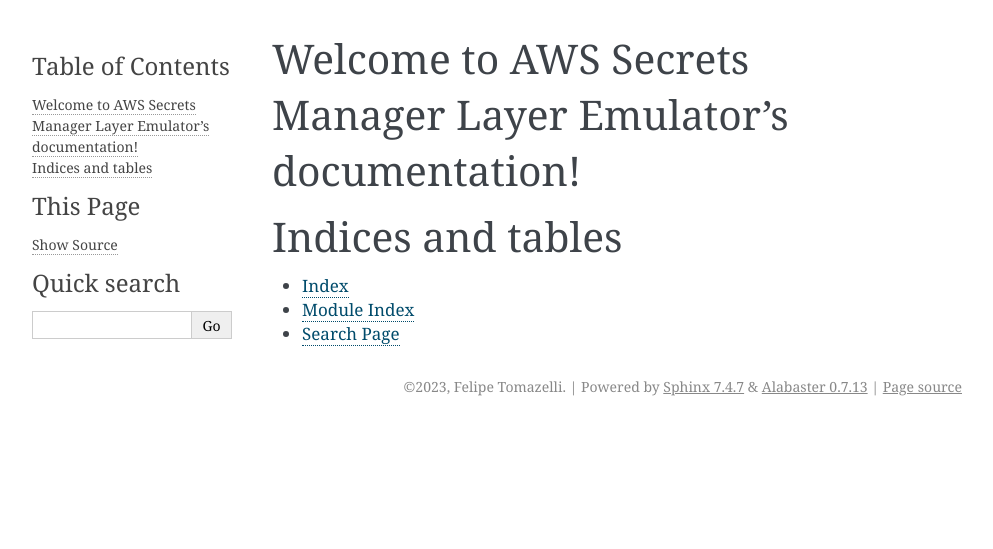
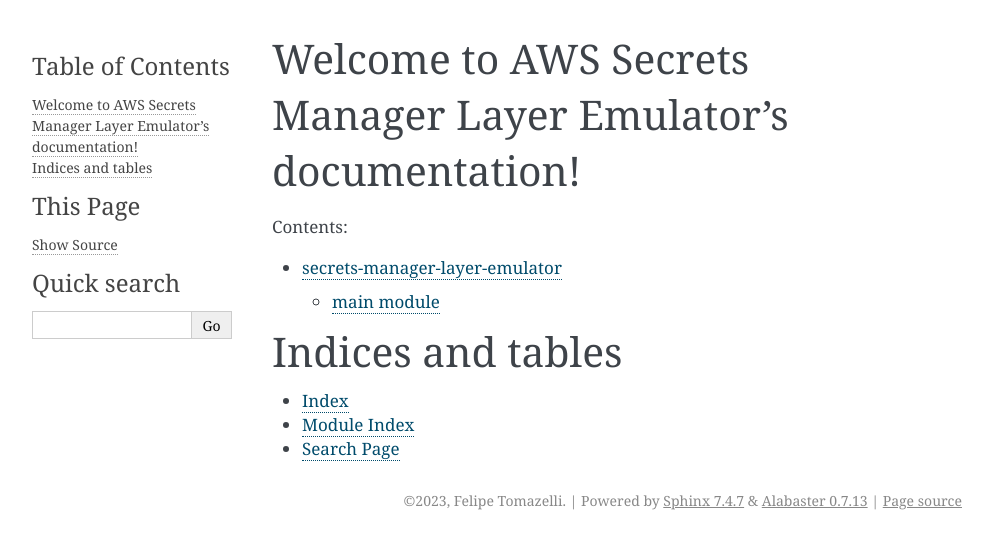
Before and after one commit to tomazellifelipe/secrets-manager-layer-emulator, a Sphinx documentation site: the page built from docs/index.rst, in a window 1280 px wide. Shown: the top 549 px of the page, without its empty margins (148-1141 px from the left). Built offline with Sphinx 7.4.7, drawn with Linux system fonts in a browser that asks for light colours.

Commit message:
docs: create autogenerated python docs

```diff
--- a/docs/conf.py
+++ b/docs/conf.py
@@ -18,7 +18,7 @@
 # -- General configuration ---------------------------------------------------
 # https://www.sphinx-doc.org/en/master/usage/configuration.html#general-configuration
 
-extensions = []
+extensions = ["sphinx.ext.autodoc"]
 
 templates_path = ["_templates"]
 exclude_patterns = ["_build", "Thumbs.db", ".DS_Store"]
--- a/docs/index.rst
+++ b/docs/index.rst
@@ -10,7 +10,7 @@
    :maxdepth: 2
    :caption: Contents:
 
-
+   modules
 
 Indices and tables
 ==================
--- a/main.py
+++ b/main.py
@@ -27,6 +27,7 @@
     Parameters
     ----------
     secretId : str
+
     secrets_token : str
         Header:
             Alias : X-Aws-Parameters-Secrets-Token.
```
